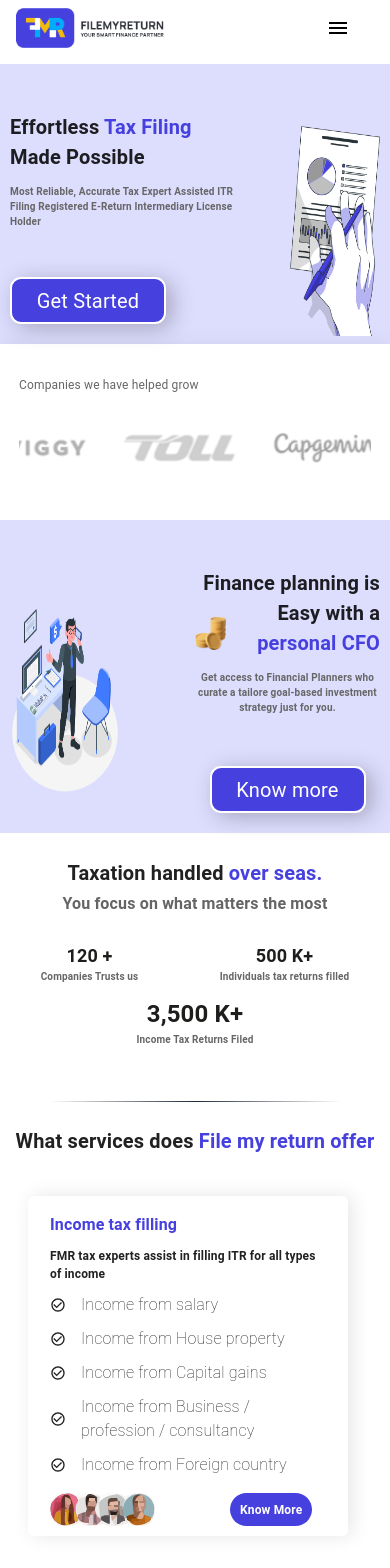
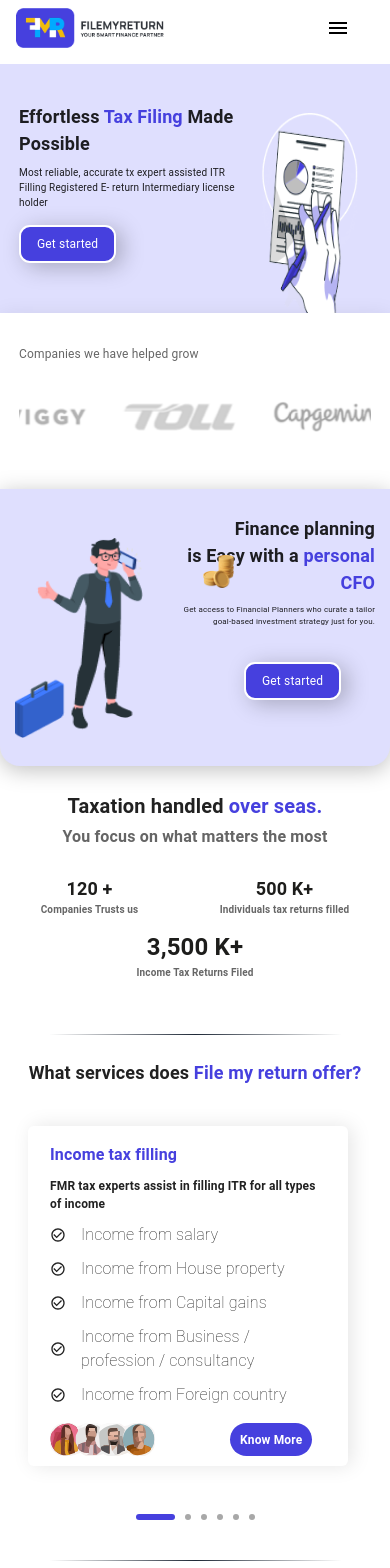
Before and after one commit to rahulchatterjee12/file-my-retun, a Next.js app: page / in a window 390 px wide. Shown: the top 1568 px of the page. Built offline with nearby package versions, Linux system fonts and the light colour scheme.

Commit message:
fixed mobile view

```diff
--- a/src/components/Home/Benefits.jsx
+++ b/src/components/Home/Benefits.jsx
@@ -12,7 +12,7 @@ const Benefits = () => {
   };
   return (
     <div className="md:mt-[45px] mt-[24px]">
-      <h2 className="md:text-center text-start px-4 text-[20px] md:text-[40px] font-bold">
+      <h2 className="md:text-center text-start px-4 text-[18px] md:text-[40px] font-bold">
         <span className="text-[#4640DE]">Key Benefits</span>of e-filling your
         income tax returns
       </h2>
--- a/src/components/Home/Hero.jsx
+++ b/src/components/Home/Hero.jsx
@@ -2,13 +2,14 @@ import React from "react";
 
 const Hero = () => {
   return (
-    <div className="bg-[#DDDDFE] flex justify-around gap-[50px] px-[10px] md:px-[138px]  pt-8 w-full items-start">
+    <>
+      <div className="bg-[#DDDDFE] hidden md:flex justify-around gap-[50px] px-[10px] md:px-[138px]  pt-8 w-full items-start">
         <img
           src="assets/images/Home/hero1.png"
           className="hidden md:block w-[90px] h-[339px] mt-[54px] md:w-[299px] mr-4 overflow-hidden"
         />
         <div className="md:mt-8 mt-4 text-start md:text-center mb-5">
-        <h1 className=" text-[20px] md:text-[55px] font-bold text-wrap  ">
+          <h1 className="md:text-[55px] font-bold text-wrap  ">
             Effortless <span className="text-[#4640DE]">Tax Filing </span>
             Made Possible
           </h1>
@@ -27,6 +28,30 @@ const Hero = () => {
           className="w-[90px] h-[210px] md:h-[364px] mt-[30px] md:w-[193px]"
         />
       </div>
+      <div className="md:hidden">
+        <div className="flex items-center bg-[#DFDFFE] px-[19px] pt-[8px] gap-[8px]">
+          <div className="pb-[20px]">
+            <h1 className="text-[18px] font-bold text-wrap  ">
+              Effortless <span className="text-[#4640DE]">Tax Filing </span>
+              Made Possible
+            </h1>
+            <p className="text-[10px] mt-[8px]">
+              Most reliable, accurate tx expert assisted ITR Filling Registered
+              E- return Intermediary license holder
+            </p>
+            <button className="text-white mt-[15px] bg-[#4640DE] rounded-[11px] text-[12px] border-white border-[2px] py-[8px] px-[16px] shadow-[6px_4px_22px_rgba(0,0,0,0.25)]">
+              Get started
+            </button>
+          </div>
+
+          <img
+            src="/assets/images/Home/home-phone.png"
+            alt=""
+            className="mt-[41px] w-[128px] h-[200px]"
+          />
+        </div>
+      </div>
+    </>
   );
 };
 
--- a/src/components/Home/Hero2.jsx
+++ b/src/components/Home/Hero2.jsx
@@ -2,7 +2,8 @@ import React from "react";
 
 const Hero2 = () => {
   return (
-    <div className="bg-[#DDDDFE] flex justify-between items-center px-[10px] md:px-[105px] gap-[25px]  pt-8">
+    <>
+      <div className="bg-[#DDDDFE] hidden md:flex justify-between items-center px-[10px] md:px-[105px] gap-[25px]  pt-8">
         <img
           src="assets/images/Home/Businessman.png"
           className="w-[110px] h-[208px] md:h-[537px] md:w-[537px]"
@@ -28,6 +29,34 @@ const Hero2 = () => {
           </div>
         </div>
       </div>
+      <div className="md:hidden">
+        <div className="flex items-center justify-between rounded-b-[20px] bg-[#DFDFFE] px-[15px] pb-[28px] pt-[8px] gap-[21px] shadow-[0px_4px_22px_rgba(0,0,0,0.25)]">
+          <img
+            src="/assets/images/Home/businessman-phone.png"
+            alt=""
+            className="mt-[41px] w-[128px] h-[200px]"
+          />
+          <div className="pb-[20px] w-[200px]">
+            <h1 className="relative text-[18px] font-bold text-wrap text-end">
+              Finance planning <br /> is Easy with a{" "}
+              <span className="text-[#4640DE]"> personal CFO</span>
+              <img
+                src="/assets/images/Home/coins.png"
+                alt=""
+                className="absolute w-[31px] h-[33px] left-7 bottom-2"
+              />
+            </h1>
+            <p className="text-[8px] mt-[8px] text-end">
+              Get access to Financial Planners who curate a tailor goal-based
+              investment strategy just for you.
+            </p>
+            <button className="text-white mt-[34px] ml-[69px] bg-[#4640DE] rounded-[11px] text-[12px] border-white border-[2px] py-[8px] px-[16px] shadow-[6px_4px_22px_rgba(0,0,0,0.25)]">
+              Get started
+            </button>
+          </div>
+        </div>
+      </div>
+    </>
   );
 };
 
--- a/src/components/Home/Services/Services.jsx
+++ b/src/components/Home/Services/Services.jsx
@@ -128,9 +128,9 @@ const Services = () => {
   };
   return (
     <div>
-      <h2 className="text-center text-[20px] md:text-[40px] font-bold mt-[24px] md:mt-[36px]">
+      <h2 className="text-center text-[18px] md:text-[40px] font-bold mt-[24px] md:mt-[36px]">
         What services does{" "}
-        <span className="text-[#4640DE]">File my return offer</span>
+        <span className="text-[#4640DE]">File my return offer?</span>
       </h2>
       <div className="md:flex justify-center hidden">
         <div className="grid grid-cols-3 gap-[47px] mt-[45px]">
--- a/src/components/Home/Youtube.jsx
+++ b/src/components/Home/Youtube.jsx
@@ -13,8 +13,10 @@ const Youtube = () => {
   return (
     <div className="bg-[#F8F8FD] py-10">
       <h3 className="md:text-[34px] text-[18px] font-bold text-center">
-        FileMyReturn on YouTube for{" "}
-        <span className="text-[#FF0000]">insightful Financial content! </span>
+        FileMyReturn on YouTube for <br />
+        <span className="text-transparent bg-clip-text bg-gradient-to-r from-[#4640DE] to-[#FF0000]">
+          insightful Financial content!{" "}
+        </span>
       </h3>
 
       <div className="md:flex hidden justify-center gap-[37px] mt-[45px]">
```
Also changed, not shown: public/assets/images/Home/businessman-phone.png (added), public/assets/images/Home/home-phone.png (added). Lines whose indentation alone changed are shown as unchanged.
